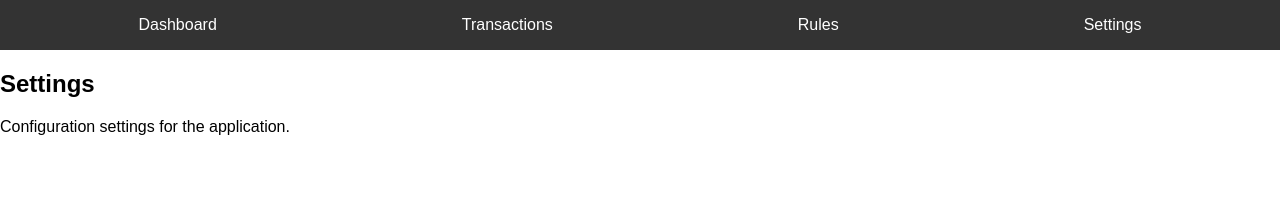
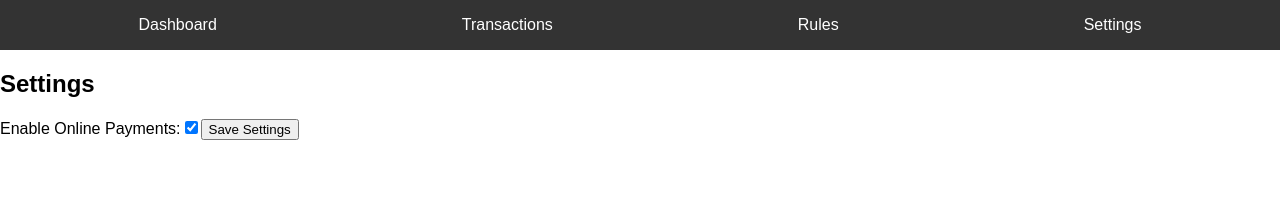
Before and after one commit to Baillie11/SecureTrader, a React (Create React App) app: page /settings in a window 1280 px wide. Shown: the top 208 px of the page. Built offline with nearby package versions, Linux system fonts and the light colour scheme.

Commit message:
Add components for Rules and Settings pages

```diff
--- /dev/null
+++ b/src/components/RuleForm.js
@@ -0,0 +1,27 @@
+import React, { useState } from 'react';
+
+const RuleForm = ({ onAddRule }) => {
+  const [rule, setRule] = useState('');
+
+  const handleSubmit = (e) => {
+    e.preventDefault();
+    if (rule) {
+      onAddRule(rule);
+      setRule('');
+    }
+  };
+
+  return (
+    <form onSubmit={handleSubmit}>
+      <input
+        type="text"
+        value={rule}
+        onChange={(e) => setRule(e.target.value)}
+        placeholder="Enter new rule"
+      />
+      <button type="submit">Add Rule</button>
+    </form>
+  );
+};
+
+export default RuleForm;
--- /dev/null
+++ b/src/components/SettingsForm.js
@@ -0,0 +1,32 @@
+import React, { useState } from 'react';
+
+const SettingsForm = ({ settings, onUpdateSettings }) => {
+  const [newSettings, setNewSettings] = useState(settings);
+
+  const handleChange = (e) => {
+    const { name, value } = e.target;
+    setNewSettings({ ...newSettings, [name]: value });
+  };
+
+  const handleSubmit = (e) => {
+    e.preventDefault();
+    onUpdateSettings(newSettings);
+  };
+
+  return (
+    <form onSubmit={handleSubmit}>
+      <label>
+        Enable Online Payments:
+        <input
+          type="checkbox"
+          name="enablePayments"
+          checked={newSettings.enablePayments}
+          onChange={(e) => handleChange({ target: { name: 'enablePayments', value: e.target.checked } })}
+        />
+      </label>
+      <button type="submit">Save Settings</button>
+    </form>
+  );
+};
+
+export default SettingsForm;
--- a/src/pages/Rules.js
+++ b/src/pages/Rules.js
@@ -1,10 +1,22 @@
-import React from 'react';
+import React, { useState } from 'react';
+import RuleForm from '../components/RuleForm';
 
 const Rules = () => {
+  const [rules, setRules] = useState([]);
+
+  const handleAddRule = (newRule) => {
+    setRules([...rules, newRule]);
+  };
+
   return (
     <div>
       <h2>Rules</h2>
-      <p>Manage fraud detection rules.</p>
+      <RuleForm onAddRule={handleAddRule} />
+      <ul>
+        {rules.map((rule, index) => (
+          <li key={index}>{rule}</li>
+        ))}
+      </ul>
     </div>
   );
 };
--- a/src/pages/Settings.js
+++ b/src/pages/Settings.js
@@ -1,10 +1,19 @@
-import React from 'react';
+import React, { useState } from 'react';
+import SettingsForm from '../components/SettingsForm';
 
 const Settings = () => {
+  const [settings, setSettings] = useState({
+    enablePayments: true,
+  });
+
+  const handleUpdateSettings = (updatedSettings) => {
+    setSettings(updatedSettings);
+  };
+
   return (
     <div>
       <h2>Settings</h2>
-      <p>Configuration settings for the application.</p>
+      <SettingsForm settings={settings} onUpdateSettings={handleUpdateSettings} />
     </div>
   );
 };
```
